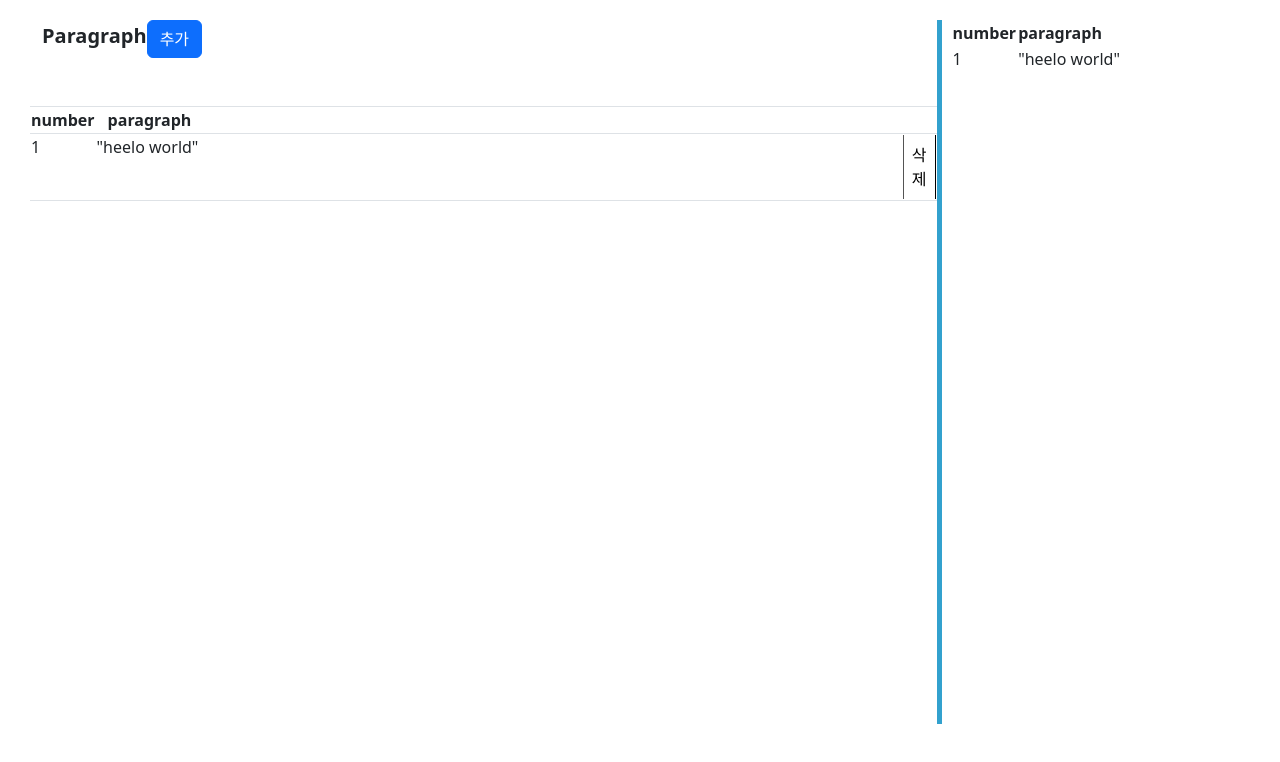
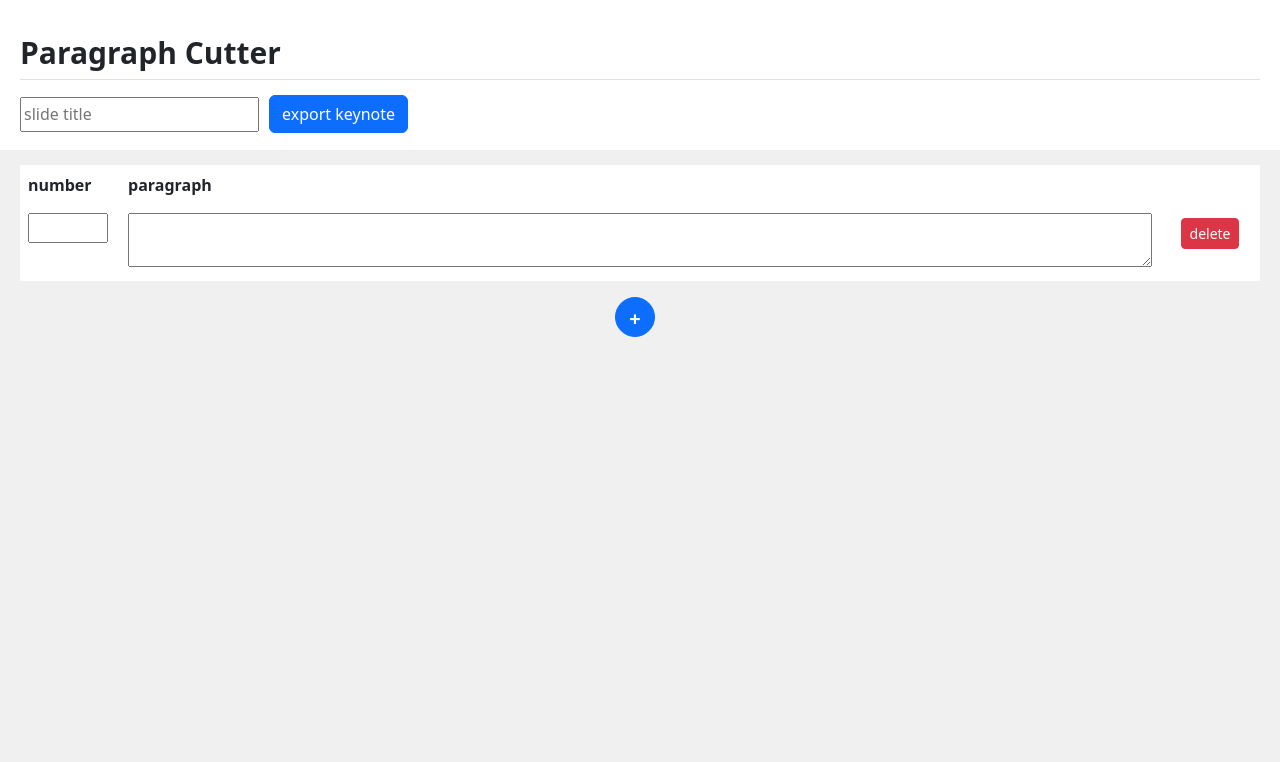
Before and after one commit to sudaleee/splitter, a React (Create React App) app: page / in a window 1280 px wide. Shown: the top 762 px of the page. Built offline with nearby package versions, Linux system fonts and the light colour scheme.

Commit message:
ui 구성

```diff
--- a/src/App.css
+++ b/src/App.css
@@ -1,19 +1,33 @@
 .App {
-  display: flex;
-  padding: 20px 30px 20px;
-  justify-content: flex-end;
-  height: 93vh;
+  height: 100vh;
 }
 
-.leftSide {
-  width: 100%;
-  height: 100%;
-  border-right: thick solid #32a1ce;
+.header {
+  height: 150px;
+  padding-left: 20px;
+  padding-right: 20px;
+}
+
+.header-top {
+  height: 80px;
+  padding-top: 30px;
+  padding-bottom: 5px;
+}
+
+.header-bottom {
+  padding-top: 15px;
+}
+
+.btn {
   margin-right: 10px;
 }
 
-.rightSide {
-  width: 400px;
+.body {
+  background-color: #f0f0f0;
+  height: 100vh;
+  padding-top: 15px;
+  padding-left: 20px;
+  padding-right: 20px;
 }
 
 .flexEnd {
@@ -21,13 +35,20 @@
   justify-content: flex-end;
 }
 
-.withMax {
-  width: 100vh;
+.mb-20 {
+  margin-bottom: 15px;
 }
 
-.mBtn {
-  width: 70px;
-  height: 30px;
-  background-color: #32a1ce;
-  margin: 5px;
+th {
+  padding-left: 20px;
+  padding-right: 10px;
+  padding-top: 5px;
+  padding-bottom: 5px;
 }
+
+td {
+  padding-left: 20px;
+  padding-right: 10px;
+  padding-top: 5px;
+  padding-bottom: 5px;
+}
--- a/src/App.jsx
+++ b/src/App.jsx
@@ -1,46 +1,49 @@
 import "bootstrap/dist/css/bootstrap.css";
-// import { runAppleScript } from "run-applescript";
 import "./App.css";
-import Extractor from "./extract/Extractor";
 import Table from "./table/Table";
 
 function App() {
   // const { spawn } = require("child_process");
 
+  const clickExportBtn = async () => {
+    const ipcRenderer = window.require("electron").ipcRenderer;
+    const result = await ipcRenderer.invoke("appleScript");
+
+    console.log(result);
+  };
+
   return (
     <div className="App">
-      <div className="leftSide">
-        <div className="container">
-          <b className="withMax" style={{ fontSize: 20 }}>
-            Paragraph
-          </b>
+      <div className="header">
+        <div className="border-bottom header-top">
+          <b style={{ fontSize: 30 }}>Paragraph Cutter</b>
+        </div>
+        <div className="header-bottom">
+          <input
+            placeholder="slide title"
+            className="align-middle"
+            style={{ height: `35px`, marginRight: `10px` }}
+          />
+          <button className="btn btn-primary" onClick={clickExportBtn}>
+            export keynote
+          </button>
+        </div>
+      </div>
+      <div className="body">
+        <Table />
+        <div className="d-flex justify-content-center">
           <button
             className="btn btn-primary"
-            id="btn"
-            onClick={async () => {
-              // const result = await runAppleScript('return "unicorn"');
-              // alert(result);
-              // let spawn = require("child_process").spawn;
-              // console.log(spawn);
-              // var sh = require("execSync");
-              // var code = sh.run("echo $USER; echo some_err 1>&2; exit 1");
-              // console.log("return code " + code);
-              const ipcRenderer = window.require("electron").ipcRenderer;
-              const result = await ipcRenderer.invoke("appleScript");
-
-              console.log(result);
+            style={{
+              width: `40px`,
+              height: `40px`,
+              borderRadius: `50%`,
+              paddingBottom: `15px`,
             }}
           >
-            {" "}
-            추가{" "}
+            <b style={{ fontSize: 20 }}>+</b>
           </button>
         </div>
-        <div className="scroll mt-5">
-          <Table />
-        </div>
-      </div>
-      <div className="rightSide">
-        <Extractor />
       </div>
     </div>
   );
--- a/src/extract/Extractor.jsx
+++ /dev/null
@@ -1,16 +0,0 @@
-const Extractor = () => {
-  return (
-    <table>
-      <thead>
-        <th>number</th>
-        <th>paragraph</th>
-      </thead>
-      <tbody>
-        <td>1</td>
-        <td>"heelo world"</td>
-      </tbody>
-    </table>
-  );
-};
-
-export default Extractor;
--- a/src/table/Table.jsx
+++ b/src/table/Table.jsx
@@ -1,17 +1,17 @@
+import TableRow from "./TableRow";
+
 const Table = () => {
   return (
-    <table className="table table-bordered">
+    <table className="table table-borderless" style={{ background: `#FFFFFF` }}>
       <thead>
-        <th>number</th>
-        <th className="container-fluid">paragraph</th>
-        <th className="w-100"></th>
+        <tr>
+          <th style={{ width: `100px` }}>number</th>
+          <th className="w-auto">paragraph</th>
+          <th style={{ width: `100px` }}></th>
+        </tr>
       </thead>
       <tbody>
-        <td>1</td>
-        <td>"heelo world"</td>
-        <td>
-          <button> 삭제 </button>
-        </td>
+        <TableRow />
       </tbody>
     </table>
   );
--- /dev/null
+++ b/src/table/TableRow.jsx
@@ -0,0 +1,25 @@
+const TableRow = () => {
+  return (
+    <tr>
+      <td>
+        <input style={{ width: `80px` }}></input>
+      </td>
+      <td>
+        <textarea className="w-100"></textarea>
+      </td>
+      <td className="d-flex justify-content-center">
+        <button
+          className="btn btn-danger btn-sm"
+          style={{
+            background: `#dc3545`,
+            margin: `5px`,
+          }}
+        >
+          delete
+        </button>
+      </td>
+    </tr>
+  );
+};
+
+export default TableRow;
```
Also changed, not shown: public/electron.js (+15 -4 lines), public/src/utils.js (deleted, +0 -10 lines), 2 other files (tests, documents, lock files or other folders).
